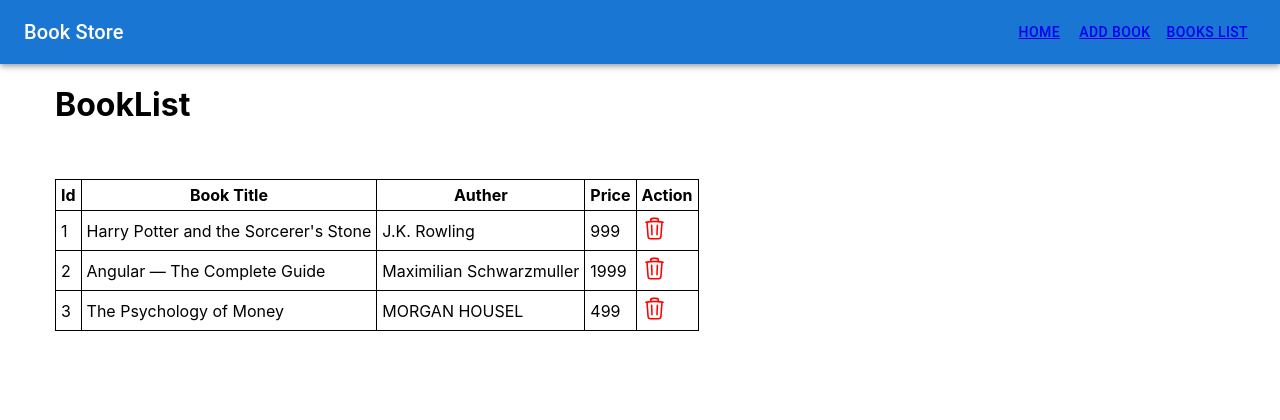
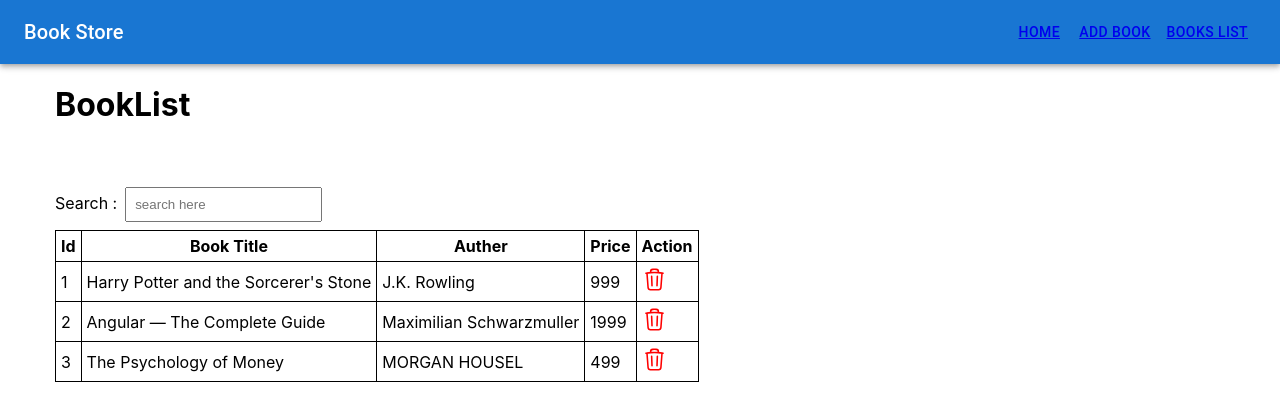
Before and after one commit to yashprajapati26/book-store, a React (Create React App) app: page /book-list in a window 1280 px wide. Shown: the top 420 px of the page. Built offline with nearby package versions, Linux system fonts and the light colour scheme.

Commit message:
search done

```diff
--- a/src/components/BookList.js
+++ b/src/components/BookList.js
@@ -7,7 +7,7 @@ import { Alert } from "@mui/material";
 function BookList() {
   // for toaster
   const { Books, setBooks, toaster, setToaster } = useContext(AppContext);
-
+  const [searchBooks, setsearchBooks] = useState(Books);
   const handleClose = (event, reason) => {
     if (reason === "clickaway") {
       return;
@@ -24,10 +24,23 @@ function BookList() {
     setBooks(Books.filter((book) => book.id !== bookId));
   };
 
+  const searchHAndler = (event) => {
+    console.log(event.target.value);
+    let searchKey = event.target.value;
+    setsearchBooks(Books.filter((book) => book.title.includes(searchKey)));
+    console.log(searchBooks);
+  };
   return (
     <div>
       <h1 style={{ marginLeft: 55 }}>BookList</h1>
       <div style={{ margin: 55 }}>
+        <label>Search :</label>
+        <input
+          type="text"
+          style={{ margin: "8px", padding: "8px" }}
+          placeholder="search here"
+          onChange={searchHAndler}
+        ></input>
         <table>
           <thead>
             <tr>
@@ -38,9 +51,9 @@ function BookList() {
               <th>Action</th>
             </tr>
           </thead>
-          {Books.length > 0 ? (
+          {searchBooks.length > 0 ? (
             <tbody>
-              {Books.map((book, index) => (
+              {searchBooks.map((book, index) => (
                 <tr key={index}>
                   <td>{book.id}</td>
                   <td>{book.title}</td>
```
